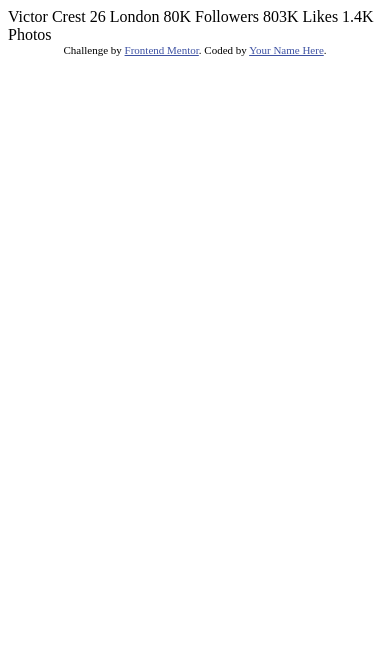
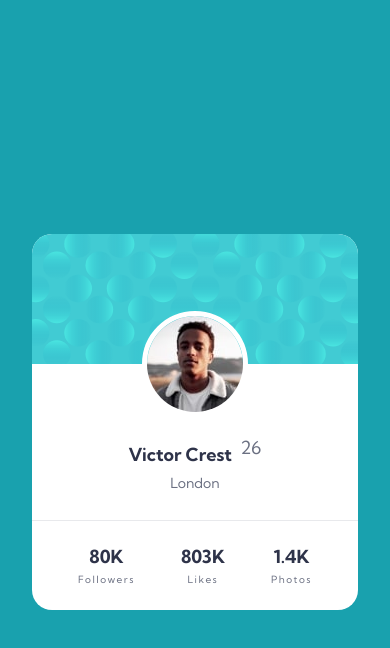
Before and after one commit to Workablery/profile-card-component, a plain HTML site: page index.html in a window 390 px wide. Drawn offline with Linux system fonts and the light colour scheme.

```diff
--- a/index.html
+++ b/index.html
@@ -1,35 +1,75 @@
 <!DOCTYPE html>
 <html lang="en">
-<head>
-  <meta charset="UTF-8">
-  <meta name="viewport" content="width=device-width, initial-scale=1.0"> <!-- displays site properly based on user's device -->
+  <head>
+    <meta charset="UTF-8" />
+    <meta name="viewport" content="width=device-width, initial-scale=1.0" />
+    <!-- displays site properly based on user's device -->
+    <link rel="preconnect" href="https://fonts.googleapis.com" />
+    <link rel="preconnect" href="https://fonts.gstatic.com" crossorigin />
+    <link
+      href="https://fonts.googleapis.com/css2?family=Kumbh+Sans:wght@400;700&display=swap"
+      rel="stylesheet"
+    />
+    <link
+      rel="icon"
+      type="image/png"
+      sizes="32x32"
+      href="./images/favicon-32x32.png"
+    />
+    <link rel="stylesheet" href="style.css" />
 
-  <link rel="icon" type="image/png" sizes="32x32" href="./images/favicon-32x32.png">
+    <title>Profile card component</title>
+  </head>
+  <body>
+    <main>
+      <section class="section-hero">
+        <div class="container-card">
+          <div class="card-img-box">
+            <img
+              class="card-img"
+              src="images/bg-pattern-card.svg"
+              alt="Blue bubble pattern"
+            />
+          </div>
+          <div class="card-profil-box">
+            <div class="profil-img-box">
+              <img
+                class="profil-img"
+                src="images/image-victor.jpg"
+                alt="Victor Crest profil"
+              />
+            </div>
+            <div class="profil-info-box">
+              <div class="name-box">
+                <h1 class="name-and-stats">Victor Crest</h1>
+              </div>
+              <span class="profil-age">26</span>
+            </div>
+            <h2 class="city">London</h2>
+          </div>
+          <div class="card-stats-box">
+            <div class="stats-box">
+              <p class="name-and-stats stats">80K</p>
+              <h3 class="stats-description">Followers</h3>
+            </div>
+            <div class="stats-box">
+              <p class="name-and-stats stats">803K</p>
+              <h3 class="stats-description">Likes</h3>
+            </div>
+            <div class="stats-box">
+              <p class="name-and-stats stats">1.4K</p>
+              <h3 class="stats-description">Photos</h3>
+            </div>
+          </div>
+        </div>
+      </section>
+    </main>
 
-  <title>Frontend Mentor | Profile card component</title>
-
-  <!-- Feel free to remove these styles or customise in your own stylesheet 👍 -->
-  <style>
-    .attribution { font-size: 11px; text-align: center; }
-    .attribution a { color: hsl(228, 45%, 44%); }
-  </style>
-</head>
-<body>
-  Victor Crest
-  26
-  London
-
-  80K
-  Followers
-
-  803K
-  Likes
-
-  1.4K
-  Photos
-  <div class="attribution">
-    Challenge by <a href="https://www.frontendmentor.io?ref=challenge" target="_blank">Frontend Mentor</a>.
-    Coded by <a href="#">Your Name Here</a>.
-  </div>
-</body>
+    <!-- <div class="attribution">
+      Challenge by
+      <a href="https://www.frontendmentor.io?ref=challenge" target="_blank"
+        >Frontend Mentor</a
+      >. Coded by <a href="#">Workablery Design</a>.
+    </div> -->
+  </body>
 </html>
--- /dev/null
+++ b/style.css
@@ -0,0 +1,136 @@
+/* ********** */
+/* GENERAL SETTINGS */
+/* ********** */
+
+* {
+    padding: 0;
+    margin: 0;
+    box-sizing: border-box;
+}
+
+  html {
+    font-size: 62.5%;
+}
+
+body {
+    background-color: #19A1AE;
+    font-family: 'Kumbh Sans', sans-serif;
+}
+
+/* ********** */
+/* GENERAL REUSABLE COMPONENTS */
+/* ********** */
+
+.name-and-stats {
+    color: #2E3349;
+    font-size: 1.8rem;
+    font-weight: 700;
+    letter-spacing: 0;
+}
+
+/* ********** */
+/* HERO SECTION */
+/* ********** */
+
+.section-hero {
+    display: flex;
+    align-items: center;
+    justify-content: center;
+    min-height: 100vh;
+    position: relative;
+
+}
+
+.container-card {
+    display: flex;
+    flex-direction: column;
+    background-color: #FFFFFF;
+    max-width: 32.6rem;
+    border-radius: 2rem;
+    overflow: hidden;
+}
+
+.card-img-box {
+    max-height: 14rem;
+}
+
+.card-img {
+    display: block;
+    width: 100%;
+}
+
+.card-profil-box {
+    display: flex;
+    flex-direction: column;
+}
+
+.profil-img-box {
+    display: flex;
+    justify-content: center;
+    position: relative;
+}
+
+.profil-img {
+    display: block;
+    border-radius: 50%;
+    position: absolute;
+    top: -5.3rem;
+    border: 5px solid #FFFFFF;
+}
+
+.profil-info-box {
+    display: flex;
+    justify-content: center;
+    padding-top: 7.2rem;
+}
+
+.name-box {
+    display: flex;
+    align-items: flex-end;
+    min-height: 3rem;
+}
+
+.profil-age {
+    font-size: 1.8rem;
+    font-weight: 400;
+    letter-spacing: 0;
+    color: #6B7082;
+    margin-left: 0.85rem;
+
+}
+
+.city {
+    padding-top: 0.8rem;
+    padding-bottom: 2.8rem;
+    text-align: center;
+    font-size: 1.4rem;
+    font-weight: 400;
+    letter-spacing: 0;
+    color: #6B7082;
+}
+
+.card-stats-box {
+    display: flex;
+    justify-content: space-between;
+    border-top: 1px solid #E8E9EC;
+    padding: 2.4rem 4.6rem;
+
+}
+
+.stats-box {
+    display: flex;
+    flex-direction: column;
+}
+
+.stats {
+    text-align: center;
+}
+
+.stats-description{
+    font-size: 1rem;
+    font-weight: 400;
+    letter-spacing: 0.15rem;
+    color: #6B7082;
+    text-align: center;
+    padding-top: 0.5rem;
+}
```
